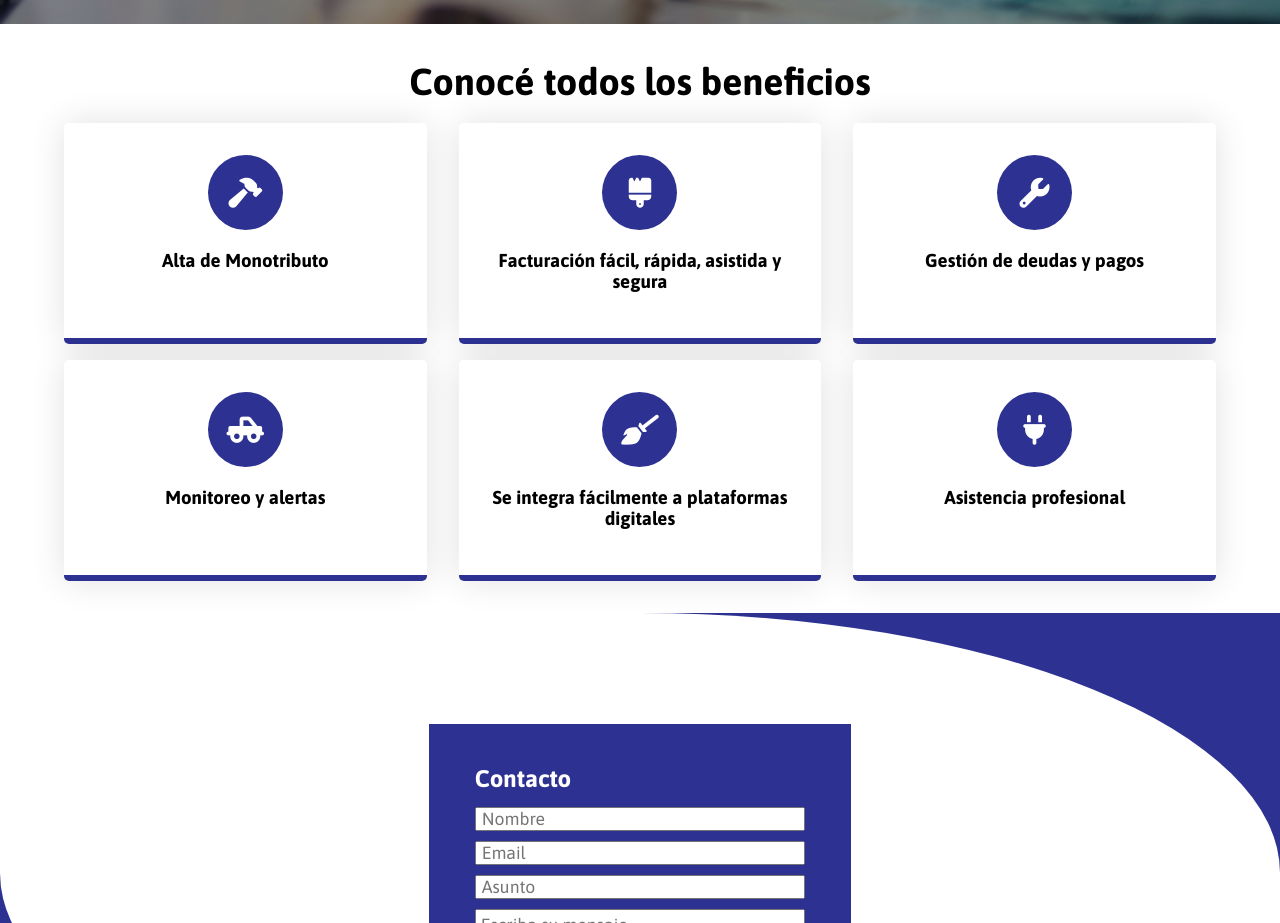
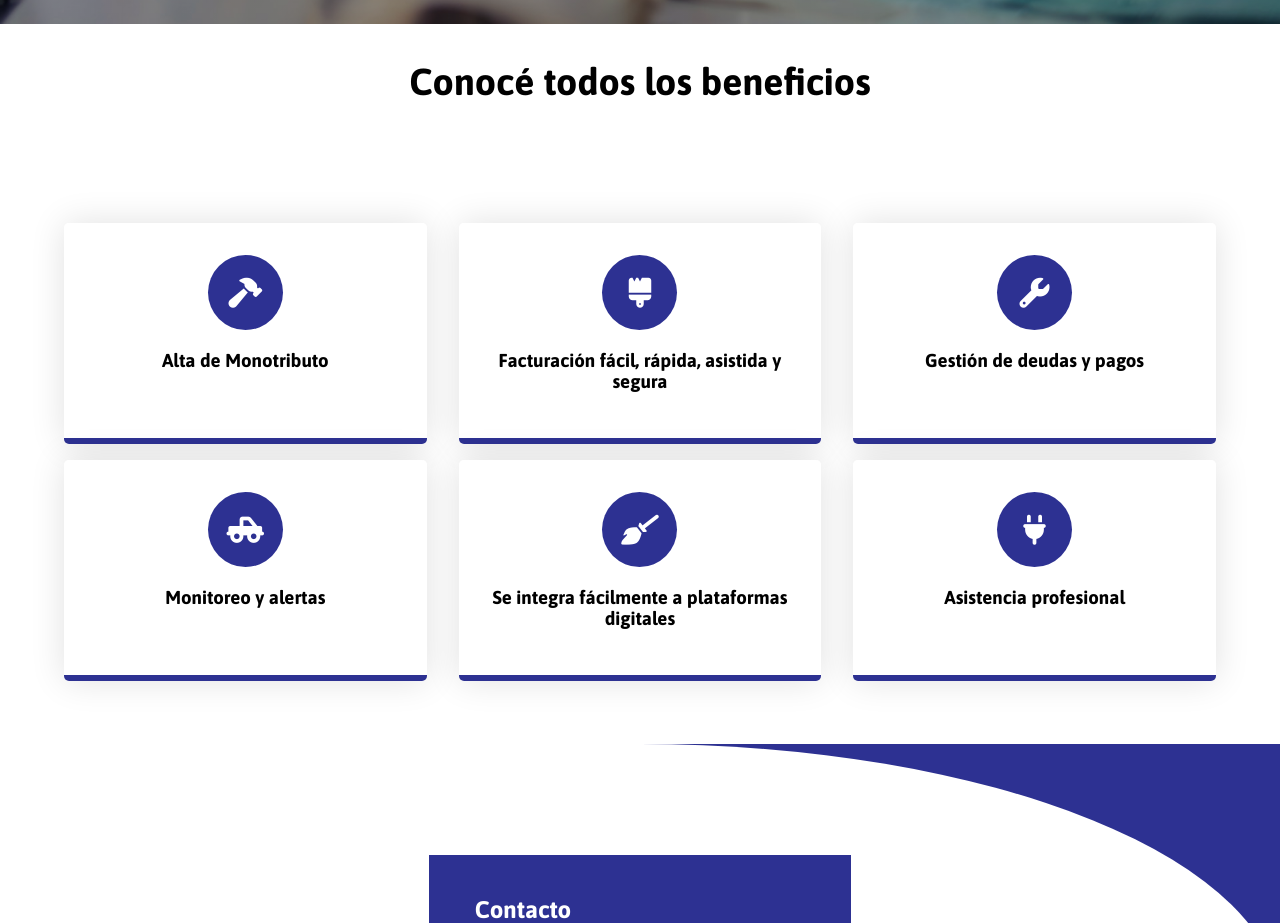
Before and after one commit to gerduran/integrador, a plain HTML site: page index.html in a window 1280 px wide. Shown: the part 860-1783 px from the top of the page. Drawn offline with Linux system fonts and the light colour scheme.

Commit message:
cambios tarjetas

```diff
--- a/styles.css
+++ b/styles.css
@@ -154,7 +154,11 @@ header{
 
   /* Seccion Servicios */
 
- .tarjetas-container {
+section#tarjetas-servicios {
+height: 90vh;
+}
+
+.tarjetas-container {
     padding: 20px 0;
     text-align: center;
     font-size: 25px!important;
@@ -163,6 +167,7 @@ header{
   .card-cont {
     display: flex;
     flex-wrap: wrap;
+    margin-top: 100px;
   }
 
   .card-cont h3 {
```
